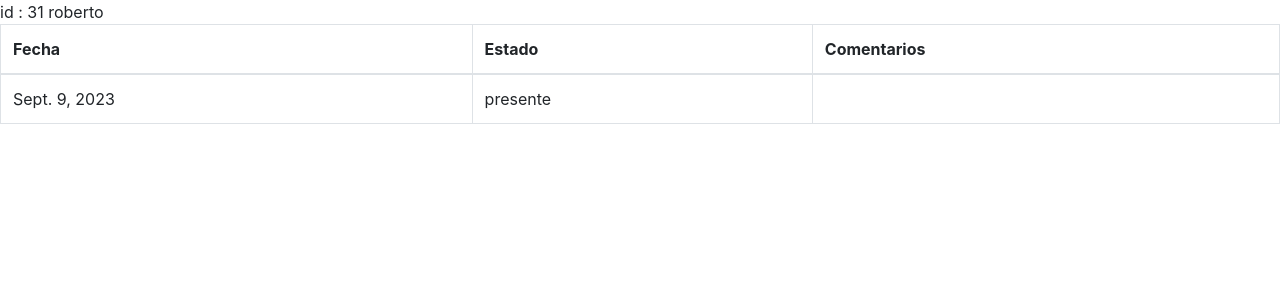
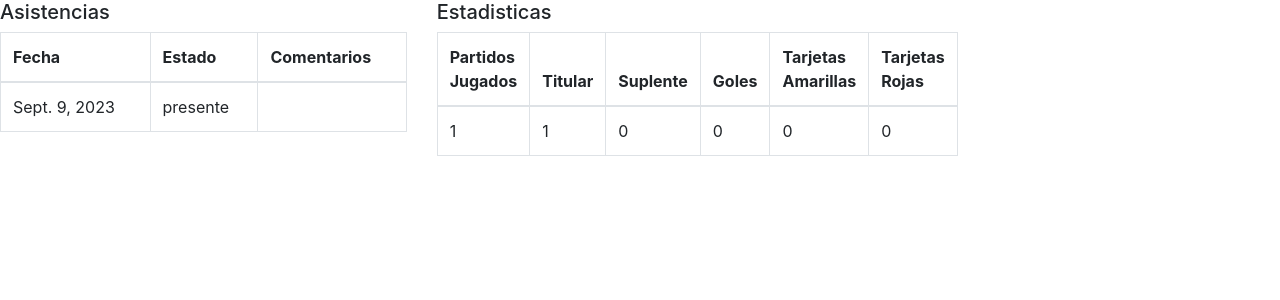
Before and after one commit to mateobordi1/finalll, a Django app: page /31 in a window 1280 px wide. Shown: the part 58-358 px from the top of the page. Run offline with Django 3.2, Linux system fonts and the light colour scheme; a user stored in the database is signed in; data comes from the database, SQL or seed files in the repository; both versions use the stored data as it was after the commit; some libraries are stand-ins or nearby versions.

Commit message:
falta solo detalles

```diff
--- a/network/models.py
+++ b/network/models.py
@@ -1,6 +1,6 @@
 from django.contrib.auth.models import AbstractUser
 from django.db import models
-from django.apps import apps
+from django.db.models import JSONField
 
 
 class User(AbstractUser):
@@ -18,6 +18,11 @@ class User(AbstractUser):
     trayectoria = models.CharField(max_length=10000, blank=True)
     dni = models.IntegerField(null=True, unique=True)
     logeado_como = models.CharField(default="jugador", max_length=100)
+    titular = models.IntegerField(default=0)
+    suplente = models.IntegerField( default=0)
+    goles_jugador = models.IntegerField( default=0)
+    ta_jugador = models.IntegerField(default=0)
+    tr_jugador = models.IntegerField( default=0)
 
     def __str__(self):
         return f" id : {self.id} {self.username}"
@@ -39,6 +44,11 @@ class Partido(models.Model):
     hora_comienzo = models.DateTimeField()
     hora_citacion = models.DateTimeField()
     partido_finalizado = models.BooleanField(default=False)
+    resultado = models.CharField(max_length=50 ,blank=True ,  null=True)
+    gf = models.IntegerField(  default=0)
+    gc = models.IntegerField( default=0)
+    comentario = models.CharField(max_length=300 ,  blank=True , null=True)
+    formacion = JSONField(default=list)
 
     def __str__(self):
         return f"categoria {self.categoria} vs {self.rival} de {self.condicion}"
--- a/network/static/network/script.js
+++ b/network/static/network/script.js
@@ -115,7 +115,6 @@ document.addEventListener('DOMContentLoaded', function(){
 
     function gestionarSeleccion() {
         const selectElements = document.querySelectorAll('.select-jugador');
-        console.log(selectElements)
 
     selectElements.forEach((select) => {
         const selectId = select.getAttribute('data-select');
@@ -136,9 +135,6 @@ document.addEventListener('DOMContentLoaded', function(){
     });
       }
 
-      // Llama a la función para configurar la visibilidad inicial
-      gestionarSeleccion();
-
       // Escucha el evento change de cada select para actualizar la visibilidad
       document.querySelectorAll('.select-jugador').forEach((select) => {
         select.addEventListener('change', gestionarSeleccion);
--- a/network/templates/network/jugador.html
+++ b/network/templates/network/jugador.html
@@ -1,7 +1,10 @@
 {% extends "network/layout.html" %}
 {% load static %}
 {% block body %}
-    {{jugador}}
+    <div >
+        <div class="row">
+            <div class="col-md-4">
+                <h5>Asistencias</h5>
                 <table class="table table-bordered" >
                     <thead>
                         <tr>
@@ -20,4 +23,34 @@
                         {% endfor %}
                     </tbody>
                 </table>
+            </div>
+            <div class="col-md-4">
+                <h5>Estadisticas</h5>
+                <table class="table table-bordered" >
+                    <thead>
+                        <tr>
+                            <th>Partidos Jugados</th>
+                            <th>Titular</th>
+                            <th>Suplente</th>
+                            <th>Goles</th>
+                            <th>Tarjetas Amarillas</th>
+                            <th>Tarjetas Rojas</th>
+
+                        </tr>
+                    </thead>
+                    <tbody>
+                            <tr>
+                                <td>{{partidos_jugados}} </td>
+                                <td>{{jugador.titular}} </td>
+                                <td>{{jugador.suplente}} </td>
+                                <td>{{jugador.goles_jugador}} </td>
+                                <td>{{jugador.ta_jugador}} </td>
+                                <td>{{jugador.tr_jugador}} </td>
+                            </tr>
+                    </tbody>
+                </table>
+            </div>
+        </div>
+    </div>
+
 {% endblock %}
--- a/network/templates/network/profeindex.html
+++ b/network/templates/network/profeindex.html
@@ -14,7 +14,7 @@
    <h1>bienvenido profesor: <b>{{request.user.username}}</b> </h1>
 
     {% if categoria_asignada %}
-        <h4>Categoria: {{categoria}} </h4>
+        <h4>Categoria: <a href="{% url 'categoria' categoria.id %}">  {{categoria}} </a></h4>
     {% else  %}
         <p>todavia no se te asigno ninguna categoria comunicate con el coordinador</p>
     {% endif %}
@@ -38,6 +38,7 @@
    <table class="table table-bordered">
     <thead>
         <tr>
+            <th></th>
             <th>Nombre</th>
             <th>Posición</th>
             <th>telefono 1 </th>
@@ -47,6 +48,7 @@
     <tbody>
         {% for jugador in jugadores %}
             <tr>
+                <td>{{ forloop.counter }}</td>
                 <td><a href="{% url 'jugador' jugador.id %}">{{ jugador.first_name }} {{ jugador.last_name }}</a> </td>
                 <td>{{ jugador.posicion }}</td>
                 <td>{{ jugador.telefono1 }}</td>
--- a/network/urls.py
+++ b/network/urls.py
@@ -13,5 +13,6 @@ urlpatterns = [
     path("asistencia/<str:categoria>" , views.asistencia , name="asistencia"),
     path("<int:user_id>" , views.jugador, name="jugador"),
     path("convocatoria/<int:categoria_id>", views.convocatoria , name="convocatoria"),
-    path("partido/<int:categoria_id>", views.partido , name="partido")
+    path("partido/<int:categoria_id>", views.partido , name="partido"),
+    path("categoria/<int:categoria_id>" , views.categoria , name="categoria")
 ]
--- a/network/views.py
+++ b/network/views.py
@@ -216,8 +216,10 @@ def asistencia(request, categoria ):
 @login_required(login_url='login')
 def jugador(request , user_id ):
     jugador =  User.objects.get(pk= user_id)
+    partidos_jugados = jugador.titular + jugador.suplente
     asistencias = Asistencia.objects.filter(jugador=jugador)
     return render(request, 'network/jugador.html',{
+        "partidos_jugados": partidos_jugados,
         "jugador": jugador,
         "asistencias": asistencias
     })
@@ -290,11 +292,64 @@ def convocatoria(request, categoria_id):
 @login_required(login_url='login')
 def partido(request, categoria_id):
     if request.method == "GET":
-
         categoria = Categoria.objects.get(pk=categoria_id)
-        convocatoria = Partido.objects.get(categoria=categoria , partido_finalizado=False)
+        try:
+            convocatoria = Partido.objects.get(categoria=categoria , partido_finalizado=False)
+        except :
+            return HttpResponse("primero deves realizar la convocatoria")
         cantidad_convocados = 16
         return render(request, 'network/partido.html' , {
+            "mensaje" : "Rellena todos los campos antes de darle al boton finalizar el partido",
+            "categoria" : categoria ,
             "convocatoria" : convocatoria ,
             "cantidad_convocados" : cantidad_convocados
         })
+    if request.method == "POST":
+        categoria = Categoria.objects.get(pk=categoria_id)
+        partido = Partido.objects.get(categoria=categoria , partido_finalizado=False)
+
+        resultado = request.POST['resultado']
+        gf = request.POST['gf']
+        gc = request.POST['gc']
+        comentario = request.POST['comentario']
+        formacion = []
+
+        for i in range(1 , 17):
+            id_jugador= request.POST['select_'+ str(i)]
+            jugador = User.objects.get(pk=id_jugador)
+            goles_jugador = request.POST['goles_'+ str(i)]
+            ta_jugador = request.POST['ta_'+ str(i)]
+            tr_jugador = request.POST['tr_'+ str(i)]
+
+            if i <= 11:
+                jugador.titular = (jugador.titular + 1) if jugador.titular is not None else 1
+            else:
+                jugador.suplente = (jugador.suplente + 1) if jugador.suplente is not None else 1
+            jugador.convocado_estado = False
+            jugador.goles_jugador = goles_jugador
+            jugador.ta_jugador = ta_jugador
+            jugador.tr_jugador = tr_jugador
+            jugador.save()
+            jugador_info = {
+                'dorsal': i ,
+                'id_jugador': id_jugador
+            }
+            formacion.append(jugador_info)
+
+        partido.resultado = resultado
+        partido.gf = gf
+        partido.gc = gc
+        partido.comentario = comentario
+        partido.formacion = formacion
+        partido.partido_finalizado = True
+        partido.save()
+
+        return HttpResponseRedirect(reverse('index'))
+
+def categoria(request, categoria_id):
+    if request.method == "GET":
+        categoria = Categoria.objects.get(pk=categoria_id)
+        partidos_categoria = Partido.objects.filter(categoria=categoria)
+        return render(request , 'network/categoria_v.html', {
+            "partidos_categoria": partidos_categoria
+        })
```
Also changed, not shown: network/templates/network/categoria_v.html (added, +8 -0 lines), network/templates/network/partido.html (+18 -12 lines), db.sqlite3, network/migrations/0037_partido_formacion.py (added), network/migrations/0038_user_goles_jugador_user_ta_jugador_user_tr_jugador.py (added), network/migrations/0039_user_suplente_user_titular.py (added), network/migrations/0040_partido_comentario_partido_gc_partido_gf_and_more.py (added), network/migrations/0041_alter_partido_gc_alter_partido_gf_and_more.py (added), network/migrations/0042_alter_user_suplente_alter_user_titular.py (added), network/migrations/0043_alter_partido_gc_alter_partido_gf_and_more.py (added). Lines whose indentation alone changed are shown as unchanged.
